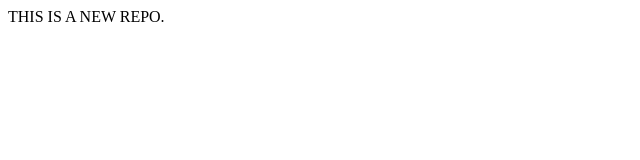
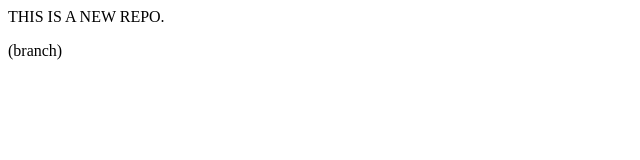
Before and after one commit to PrajwalUlhasJagdale/localrepo, a plain HTML site: page index.html in a window 1280 px wide. Shown: the full height of the page, 0-640 px from the left. Drawn offline with Linux system fonts and the light colour scheme.

```diff
--- a/index.html
+++ b/index.html
@@ -1 +1,2 @@
 <p>THIS IS A NEW REPO.</p>
+<p>(branch)</p>
```
